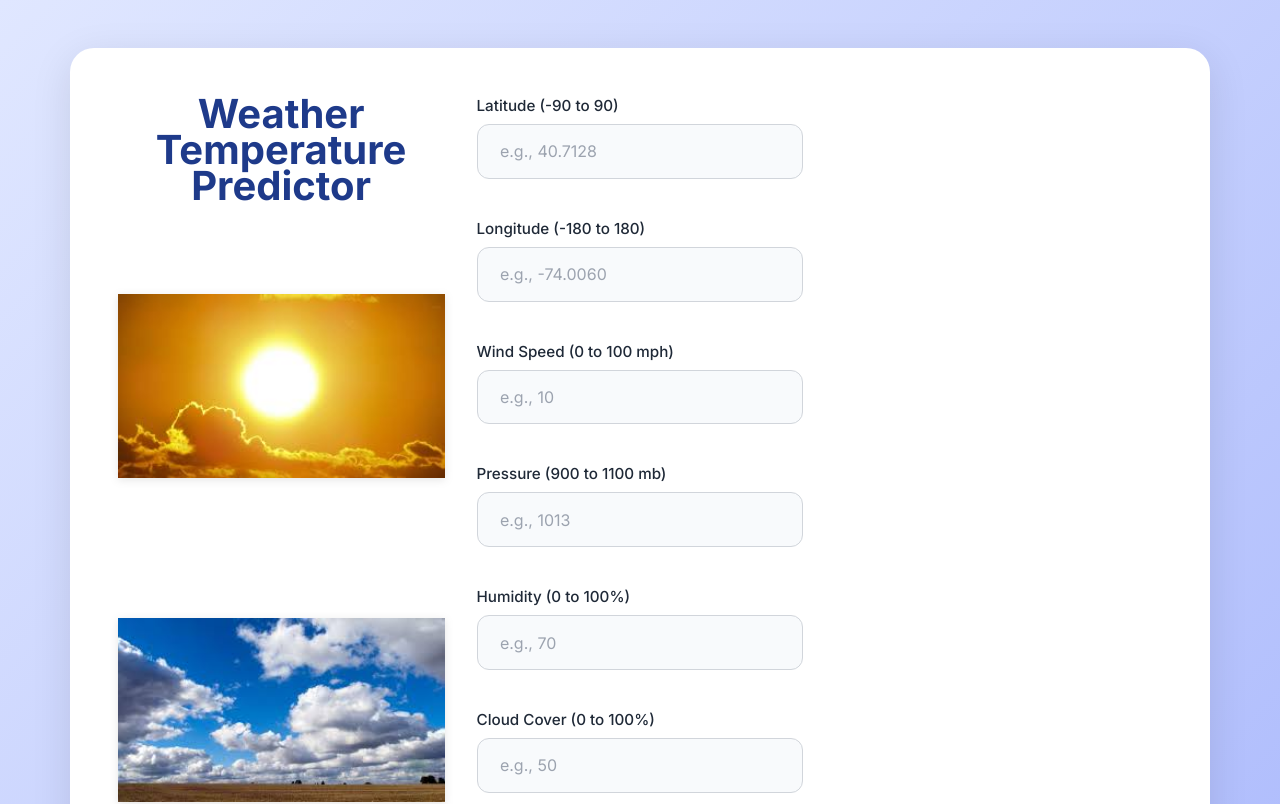
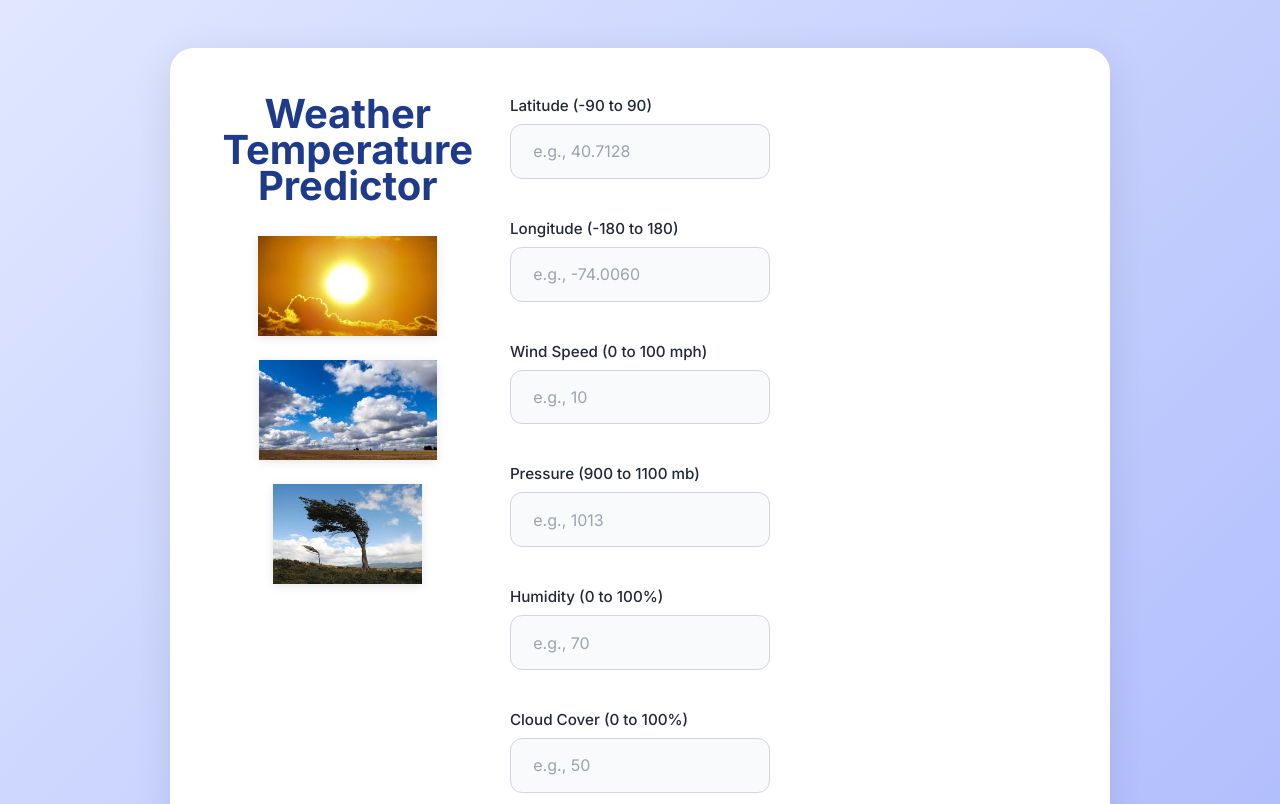
Before and after one commit to abinesh-akr/DS-frontend, a React (Create React App) app: page / in a window 1280 px wide. Shown: the top 804 px of the page. Built offline with nearby package versions, Linux system fonts and the light colour scheme.

Commit message:
Update App.css

```diff
--- a/src/App.css
+++ b/src/App.css
@@ -57,7 +57,7 @@ body {
 .title-column {
   align-items: center;
   text-align: center;
-  width: 700px;
+  width: 500px;
 }
 
 .text-3xl {
@@ -74,8 +74,8 @@ body {
 }
 
 .weather-image {
-  width: 500px;
-  height: 300px;
+  width: 200px;
+  height: 100px;
   object-fit: contain;
   filter: drop-shadow(0 2px 4px rgba(0, 0, 0, 0.1));
   transition: transform 0.3s ease;
@@ -186,6 +186,7 @@ button:disabled {
   .bg-white {
     flex-direction: column;
     padding: 2rem;
+    width: 1500px;
   }
 
   .title-column, .form-column, .output-column {
```
